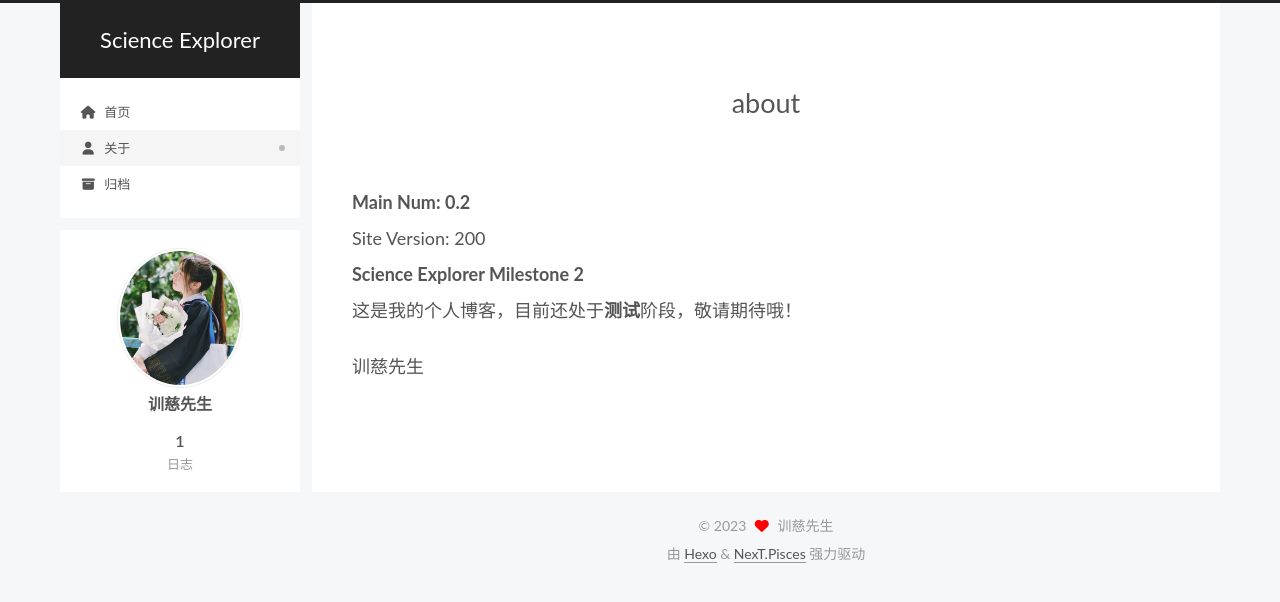
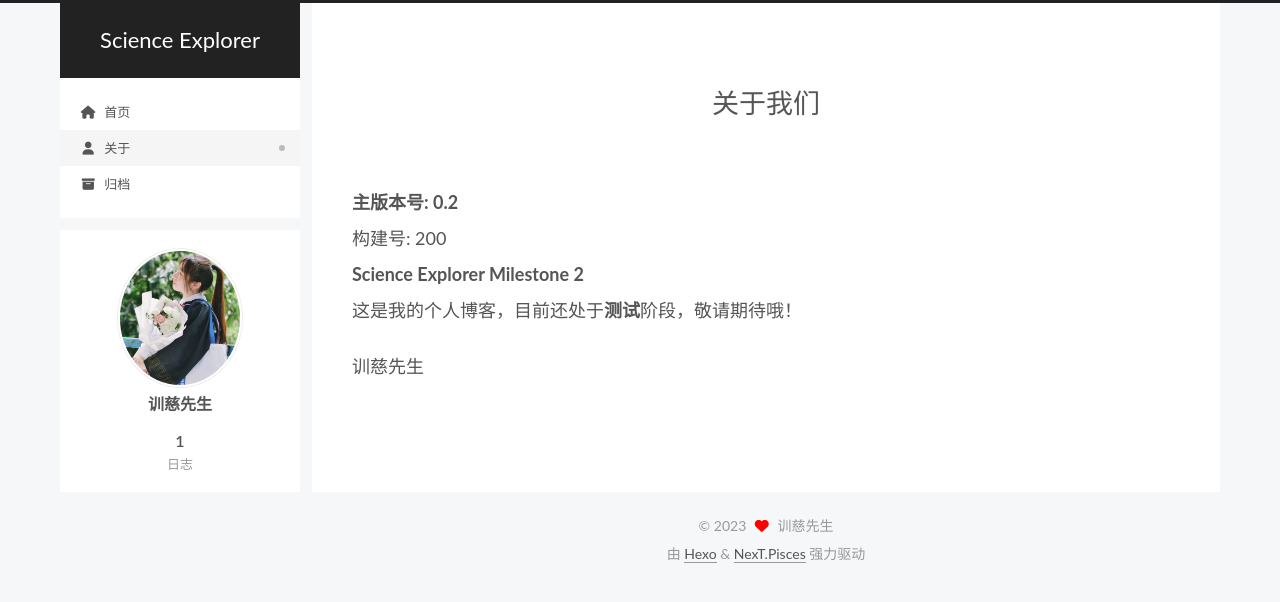
Before and after one commit to InternetExplorerlikeChrome/InternetExplorerlikeChrome.github.io, a plain HTML site: page about/index.html in a window 1280 px wide. Drawn offline with nearby package versions, Linux system fonts and the light colour scheme.

Commit message:
Site updated: 2023-10-04 14:51:46

```diff
--- a/about/index.html
+++ b/about/index.html
@@ -19,15 +19,15 @@
 
 <script class="next-config" data-name="main" type="application/json">{"hostname":"example.com","root":"/","images":"/images","scheme":"Pisces","darkmode":false,"version":"8.18.1","exturl":false,"sidebar":{"position":"left","display":"post","padding":18,"offset":12},"copycode":{"enable":false,"style":null},"fold":{"enable":false,"height":500},"bookmark":{"enable":false,"color":"#222","save":"auto"},"mediumzoom":false,"lazyload":false,"pangu":false,"comments":{"style":"tabs","active":null,"storage":true,"lazyload":false,"nav":null},"stickytabs":false,"motion":{"enable":true,"async":false,"transition":{"menu_item":"fadeInDown","post_block":"fadeIn","post_header":"fadeInDown","post_body":"fadeInDown","coll_header":"fadeInLeft","sidebar":"fadeInUp"}},"prism":false,"i18n":{"placeholder":"搜索...","empty":"没有找到任何搜索结果：${query}","hits_time":"找到 ${hits} 个搜索结果（用时 ${time} 毫秒）","hits":"找到 ${hits} 个搜索结果"}}</script><script src="/js/config.js"></script>
 
-    <meta name="description" content="Main Num: 0.2Site Version: 200Science Explorer Milestone 2这是我的个人博客，目前还处于测试阶段，敬请期待哦！ 训慈先生">
+    <meta name="description" content="主版本号: 0.2构建号: 200Science Explorer Milestone 2这是我的个人博客，目前还处于测试阶段，敬请期待哦！ 训慈先生">
 <meta property="og:type" content="website">
-<meta property="og:title" content="about">
+<meta property="og:title" content="关于我们">
 <meta property="og:url" content="http://example.com/about/index.html">
 <meta property="og:site_name" content="Science Explorer">
-<meta property="og:description" content="Main Num: 0.2Site Version: 200Science Explorer Milestone 2这是我的个人博客，目前还处于测试阶段，敬请期待哦！ 训慈先生">
+<meta property="og:description" content="主版本号: 0.2构建号: 200Science Explorer Milestone 2这是我的个人博客，目前还处于测试阶段，敬请期待哦！ 训慈先生">
 <meta property="og:locale" content="zh_CN">
 <meta property="article:published_time" content="2023-10-04T05:31:56.000Z">
-<meta property="article:modified_time" content="2023-10-04T06:49:26.026Z">
+<meta property="article:modified_time" content="2023-10-04T06:51:28.273Z">
 <meta property="article:author" content="训慈先生">
 <meta name="twitter:card" content="summary">
 
@@ -36,10 +36,10 @@
 
 
 
-<script class="next-config" data-name="page" type="application/json">{"sidebar":"","isHome":false,"isPost":false,"lang":"zh-CN","comments":true,"permalink":"http://example.com/about/index.html","path":"about/index.html","title":"about"}</script>
+<script class="next-config" data-name="page" type="application/json">{"sidebar":"","isHome":false,"isPost":false,"lang":"zh-CN","comments":true,"permalink":"http://example.com/about/index.html","path":"about/index.html","title":"关于我们"}</script>
 
 <script class="next-config" data-name="calendar" type="application/json">""</script>
-<title>about | Science Explorer
+<title>关于我们 | Science Explorer
 </title>
 
 
@@ -151,7 +151,7 @@
 
     <div class="post-block" lang="zh-CN"><header class="post-header">
 
-<h1 class="post-title" itemprop="name headline">about
+<h1 class="post-title" itemprop="name headline">关于我们
 </h1>
 
 <div class="post-meta-container">
@@ -162,7 +162,7 @@
 
 
       <div class="post-body">
-          <p><strong>Main Num: 0.2</strong><br>Site Version: 200<br><strong>Science Explorer Milestone 2</strong><br>这是我的个人博客，目前还处于<strong>测试</strong>阶段，敬请期待哦！</p>
+          <p><strong>主版本号: 0.2</strong><br>构建号: 200<br><strong>Science Explorer Milestone 2</strong><br>这是我的个人博客，目前还处于<strong>测试</strong>阶段，敬请期待哦！</p>
 <p>训慈先生</p>
 
       </div>
```
